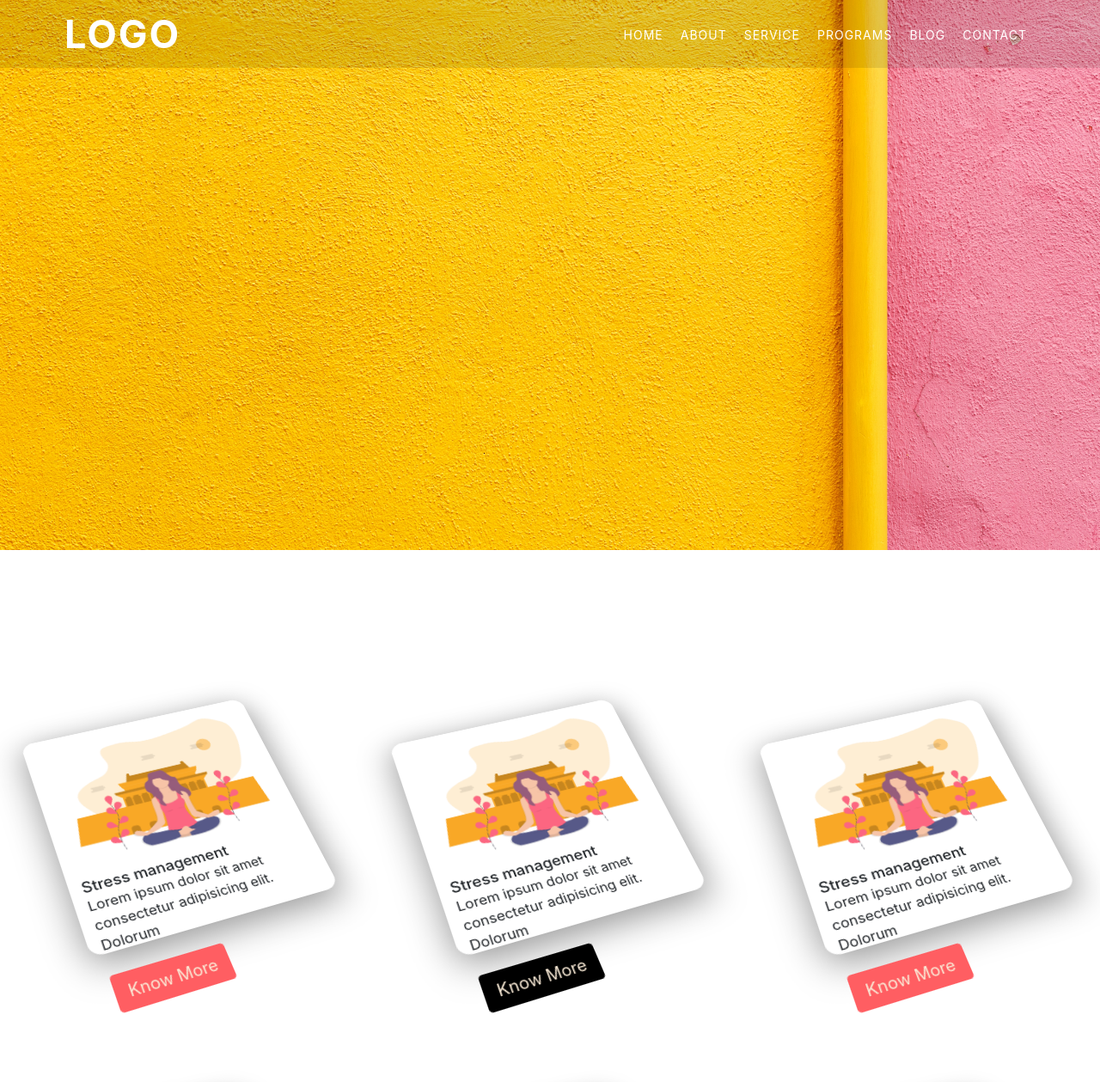
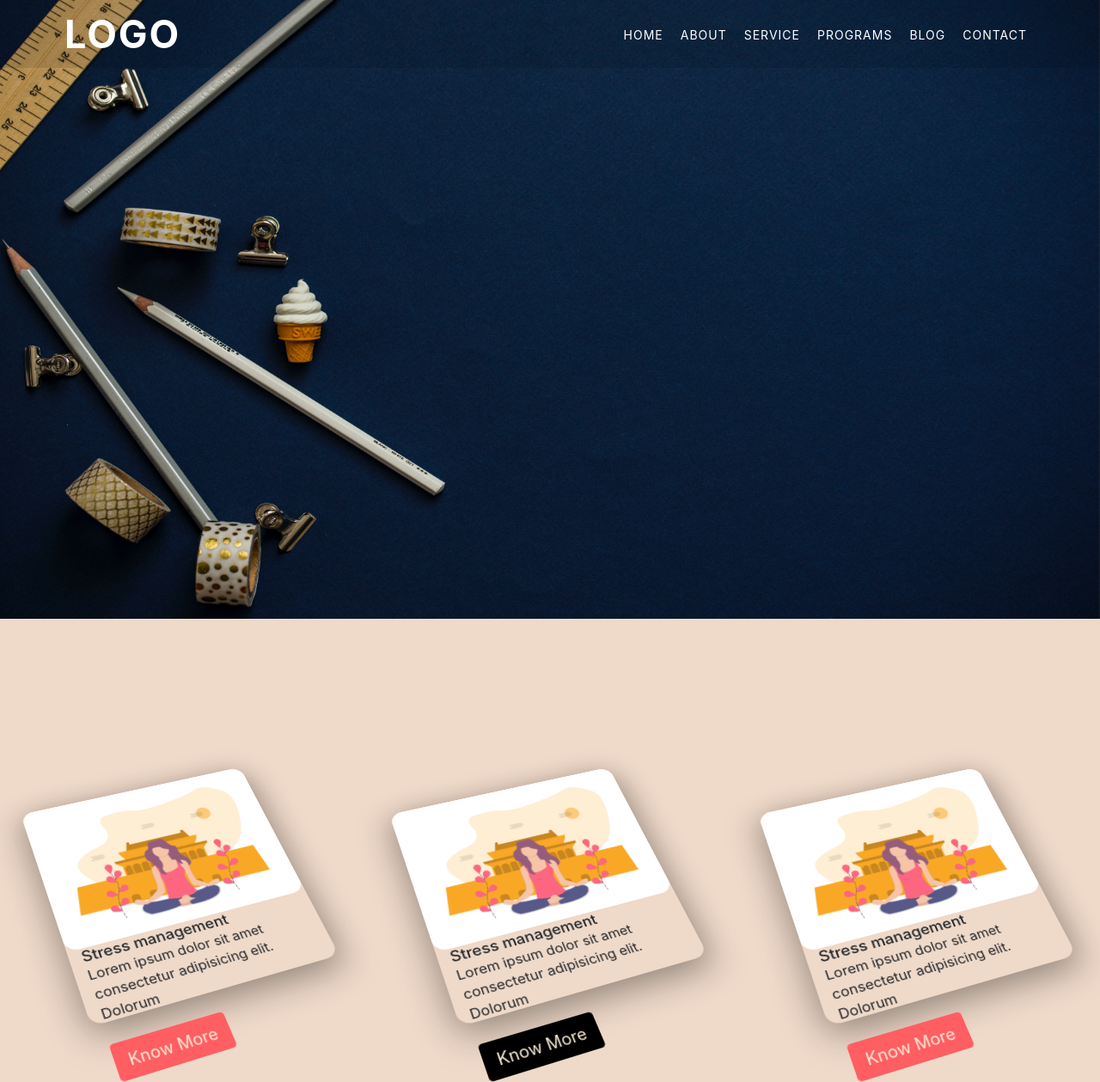
Before and after one commit to sushant2000/riseandfit, a PHP site: page / in a window 1280 px wide. Shown: the top 1259 px of the page at 86% size. Run offline with PHP 8.4, Linux system fonts and the light colour scheme; some libraries are stand-ins or nearby versions.

Commit message:
added top slider

```diff
--- a/css/main.css
+++ b/css/main.css
@@ -13,7 +13,7 @@ body {
     rgba(255, 153, 102, 1) 9%,
     rgba(255, 94, 98, 1) 83%
   ); */
-  background: #ffffff;
+  background: #efd9c9;
 }
 
 .firstSection {
@@ -30,6 +30,12 @@ body {
   /* background: url("../image/spider.jpg"); */
   background-size: cover;
   background-blend-mode: darken;
+}
+
+/* top slider */
+.w-100 {
+  width: 100%!important;
+  height: 90vh;
 }
 
 .cards {
@@ -179,82 +185,7 @@ details {
 	}
 /*Slider*/
 
-.headSlider {
-    height: 80%;
-    background: black;
-}
 
-.headSliderImage img{
-width: 100%;
-}
-
-
-.sliderHead {
-  height: 80%;
-  width: 100%;
-  z-index: 0;
-  position: absolute;
-  overflow: hidden;
-  display: -webkit-box;
-  display: -webkit-flex;
-  display: -ms-flexbox;
-  display: flex;
-  -webkit-flex-flow: row nowrap;
-  -ms-flex-flow: row nowrap;
-  flex-flow: row nowrap;
-  -webkit-box-align: end;
-  -webkit-align-items: flex-end;
-  -ms-flex-align: end;
-  align-items: flex-end;
-  -webkit-box-pack: center;
-  -webkit-justify-content: center;
-  -ms-flex-pack: center;
-  justify-content: center;
-}
-
-.sliderheadContent{
-  height: 100%;
-  padding: 0;
-  text-align: center;
-  display: -webkit-box;
-  display: -webkit-flex;
-  display: -ms-flexbox;
-  -webkit-box-flex: 1;
-  -webkit-flex: 1;
-  -ms-flex: 1;
-  flex: 1;
-  -webkit-flex-flow: column nowrap;
-  -ms-flex-flow: column nowrap;
-  flex-flow: column nowrap;
-  -webkit-box-align: center;
-  -webkit-align-items: center;
-  -ms-flex-align: center;
-  align-items: center;
-  -webkit-box-pack: center;
-  -webkit-justify-content: center;
-  -ms-flex-pack: center;
-  /* justify-content: center; */
-  display: flex;
-  flex-direction: row;
-  justify-content: space-between;
-}
-
-.headerinnerSlider{
-  position: absolute;
-  top: 0;
-  left: 0;
-  width: 300%;
-  height: 100%;
-  -webkit-transition: left 0.4s;
-  transition: left 0.4s;
-  display: -webkit-box;
-  display: -webkit-flex;
-  display: -ms-flexbox;
-  display: flex;
-  -webkit-flex-flow: row nowrap;
-  -ms-flex-flow: row nowrap;
-  flex-flow: row nowrap;
-}
 
 .slider {
   height: 63%;
--- a/index.html
+++ b/index.html
@@ -66,42 +66,18 @@
   </div>
   <!-- Nav Bar End -->
 
-  <div class="headSlider">
-    <div class="sliderHead">
-
-      <div class="headerinnerSlider" id="headerslider__inner">
-
-        <div class="sliderheadContent">
-
-          <div class="headSliderImage">
-
-            <img src="./image/slider-1.jpg" alt="img">
-          </div>
-
-        </div>
-
-        <div class="sliderheadContent">
-
-          <div class="headSliderImage">
-
-            <img src="./image/slider-2.jpg" alt="img">
-          </div>
-
-        </div>
-
-        <div class="sliderheadContent">
-
-          <div class="headSliderImage">
-
-            <img src="./image/slider-3.jpg" alt="img">
-          </div>
-
-        </div>
-
-
+  <div id="carouselExampleSlidesOnly" class="carousel slide" data-ride="carousel">
+    <div class="carousel-inner">
+      <div class="carousel-item active">
+        <img src="./image/slider-1.jpg" class="d-block w-100" alt="...">
+      </div>
+      <div class="carousel-item">
+        <img src="./image/slider-2.jpg" class="d-block w-100" alt="...">
+      </div>
+      <div class="carousel-item">
+        <img src="./image/slider-3.jpg" class="d-block w-100" alt="...">
       </div>
     </div>
-
   </div>
 
   <div class="main">
@@ -363,97 +339,37 @@
     <div class="core-elements">
       <div class="core-element" id="neer">
         <a href="#">
-        <img class="bottom" src="/core-elements-img/neer white.png" title="Neer"/></a>
+          <img class="bottom" src="/core-elements-img/neer white.png" title="Neer" /></a>
         <a href="#">
-        <img class="top" src="/core-elements-img/neer color.png" title="Neer" /></a>
+          <img class="top" src="/core-elements-img/neer color.png" title="Neer" /></a>
       </div>
       <div class="core-element" id="rakth">
         <a href="#">
-        <img class="bottom" src="/core-elements-img/rakth white.png"title="Rakth" /></a>
+          <img class="bottom" src="/core-elements-img/rakth white.png" title="Rakth" /></a>
         <a href="#">
-        <img class="top" src="/core-elements-img/rakth color.png" title="Rakth"/></a>
+          <img class="top" src="/core-elements-img/rakth color.png" title="Rakth" /></a>
       </div>
       <div class="core-element" id="vayu">
         <a href="#">
-        <img class="bottom" src="/core-elements-img/vayu white.png" title="Vayu"/></a>
+          <img class="bottom" src="/core-elements-img/vayu white.png" title="Vayu" /></a>
         <a href="#">
-        <img class="top" src="/core-elements-img/vayu color.png" title="Vayu"/></a>
+          <img class="top" src="/core-elements-img/vayu color.png" title="Vayu" /></a>
       </div>
     </div>
   </div>
 
   <!-- Footer Start -->
-  <!-- <footer>
-    <div class="f-container">
-      <div class="sec aboutus">
-        <h2>About Us</h2>
-        <p>
-          Lorem ipsum dolor sit amet, consectetur adipisicing elit. Numquam
-          vitae ex eos tempora possimus veniam ab maxime eligendi dolor cum?
-        </p>
-        <ul class="sci">
-          <li>
-            <a href="#"><i class="fab fa-facebook-square"></i></a>
-          </li>
-          <li>
-            <a href="#"><i class="fab fa-instagram-square"></i></a>
-          </li>
-          <li>
-            <a href="#"><i class="fab fa-linkedin"></i></a>
-          </li>
-          <li>
-            <a href="#"><i class="fas fa-envelope"></i></a>
-          </li>
-        </ul>
-      </div>
-
-      <div class="sec quickLinks">
-        <h2>Quick Links</h2>
-        <ul>
-          <li><a href="#">About</a></li>
-          <li><a href="#">FAQ</a></li>
-          <li><a href="#">Privacy Policy</a></li>
-          <li><a href="#">Help</a></li>
-          <li><a href="#">Terms & Conditions</a></li>
-          <li><a href="#">Contact</a></li>
-        </ul>
-      </div>
-
-      <div class="sec contact">
-        <h2>Contact Info</h2>
-        <ul class="info">
-          <li>
-            <span><i class="fas fa-map-marker-alt"></i></span>
-            <span>this is the address of office</span>
-          </li>
-          <li>
-            <span><i class="fas fa-phone-alt"></i></span>
-            <span>
-              <p><a href="tel:123456789">+91 123456789</a></p>
-            </span>
-          </li>
-          <li>
-            <span><i class="far fa-envelope"></i></span>
-            <span>
-              <p><a href="mailto:this@gmail.com">this@gmail.com</a></p>
-            </span>
-          </li>
-        </ul>
-      </div>
-    </div>
-  </footer>
-  <div class="copyrightText">
-    <p>Copyright &copy; 2021 Rise and Fit. All Right Reserved</p>
-  </div> -->
 
   <footer class="container-fluid">
     <div class="container">
       <div class="row">
         <div class="col-md-3 footer1 d-flex wow bounceInLeft" data-wow-delay=".25s">
           <div class="d-flex flex-wrap align-content-center"> <a href="#"><img src="image/raflogo.jpg" alt="logo" /></a>
-            <p>Let's take a step, invest your time and energy, yourself for the good of you and your family. Come join the way to a healthy life. Weaving fitness into your busy lifestyle!
+            <p>Let's take a step, invest your time and energy, yourself for the good of you and your family. Come join
+              the way to a healthy life. Weaving fitness into your busy lifestyle!
             </p>
-            <p>&copy;All rights reserved.<br> Design by <a href="http://riseandfit.com/" target="_blank">Rise and Fit</a>.</p>
+            <p>&copy;All rights reserved.<br> Design by <a href="http://riseandfit.com/" target="_blank">Rise and
+                Fit</a>.</p>
           </div>
         </div>
         <div class="col-md-6 footer2 wow bounceInUp" data-wow-delay=".25s" id="contact">
@@ -487,7 +403,7 @@
         </div>
 
 
-        <div  class="col-md-3 footer3 wow bounceInRight" data-wow-delay=".25s">
+        <div class="col-md-3 footer3 wow bounceInRight" data-wow-delay=".25s">
           <h5>ADDRESS</h5>
           <p>Couple Park
             Rajpath Area, Raisina Hills, New Delhi, Delhi 110011.</p>
@@ -498,8 +414,10 @@
           <div class="social-links">
             <ul class="sci">
               <li><a href="https://www.facebook.com/Riseandfit"><img src="image/facebook.png" alt="facebook"></a></li>
-              <li><a href="https://www.instagram.com/riseandfitt/"  class="btn btn-secondary mr-1 ml-1 mb-2"><img src="image/instalogo.png" alt="Instagram" /></a></li>
-              <li><a href="https://www.linkedin.com/company/riseandfit"  class="btn btn-secondary mr-1 ml-1 mb-2"><img src="image/linkedinlogo.png" alt="linkedin" /></a></li>
+              <li><a href="https://www.instagram.com/riseandfitt/" class="btn btn-secondary mr-1 ml-1 mb-2"><img
+                    src="image/instalogo.png" alt="Instagram" /></a></li>
+              <li><a href="https://www.linkedin.com/company/riseandfit" class="btn btn-secondary mr-1 ml-1 mb-2"><img
+                    src="image/linkedinlogo.png" alt="linkedin" /></a></li>
             </ul>
           </div>
         </div>
--- a/js/headerSlider.js
+++ b/js/headerSlider.js
@@ -1,19 +1,3 @@
-showSlides();
-var value = "0"
-
-function showSlides() {
-    let slider__inner = document.getElementById("headerslider__inner");
-    if(value == "0"){
-        value = "-100%";
-    }
-
-    else if(value == "-100%"){
-        value = "-200%";
-    }
-
-    else if(value == "-200%"){
-        value = "0";
-    }
-    slider__inner.style.left = value;
-  setTimeout(showSlides, 4000); // Change image every 2 seconds
-}
+$('.carousel').carousel({
+    interval: 4000
+  })
```
